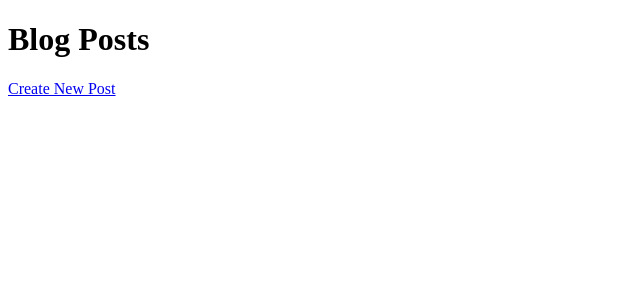
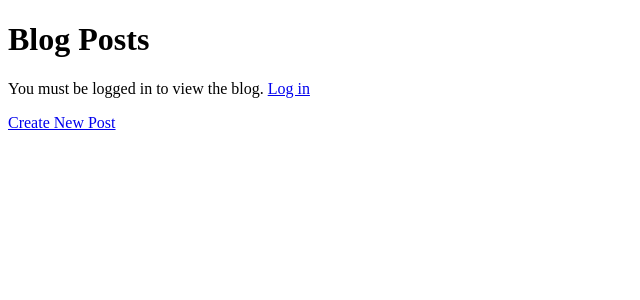
Before and after one commit to EducationalTitan/Friends-Love-Assembly, a Django app: page /blog/ in a window 1280 px wide. Shown: the top 300 px of the page, without its empty margins (0-640 px from the left). Run offline with Django 5.2, Linux system fonts and the light colour scheme.

Commit message:
Update blog.html

```diff
--- a/members/Templates/members/blog.html
+++ b/members/Templates/members/blog.html
@@ -20,6 +20,10 @@
                 <p><small>Posted on {{ post.created_at }}</small></p>
             </div>
         {% endfor %}
+        {% if user.is_authenticated %}
+        {% else %}
+    <p>You must be logged in to view the blog. <a href="{% url 'login' %}">Log in</a></p>
+        {% endif %}
     </div>
     <a href="{% url 'create_blog_post' %}" class="btn btn-primary">Create New Post</a>
 </body>
```
